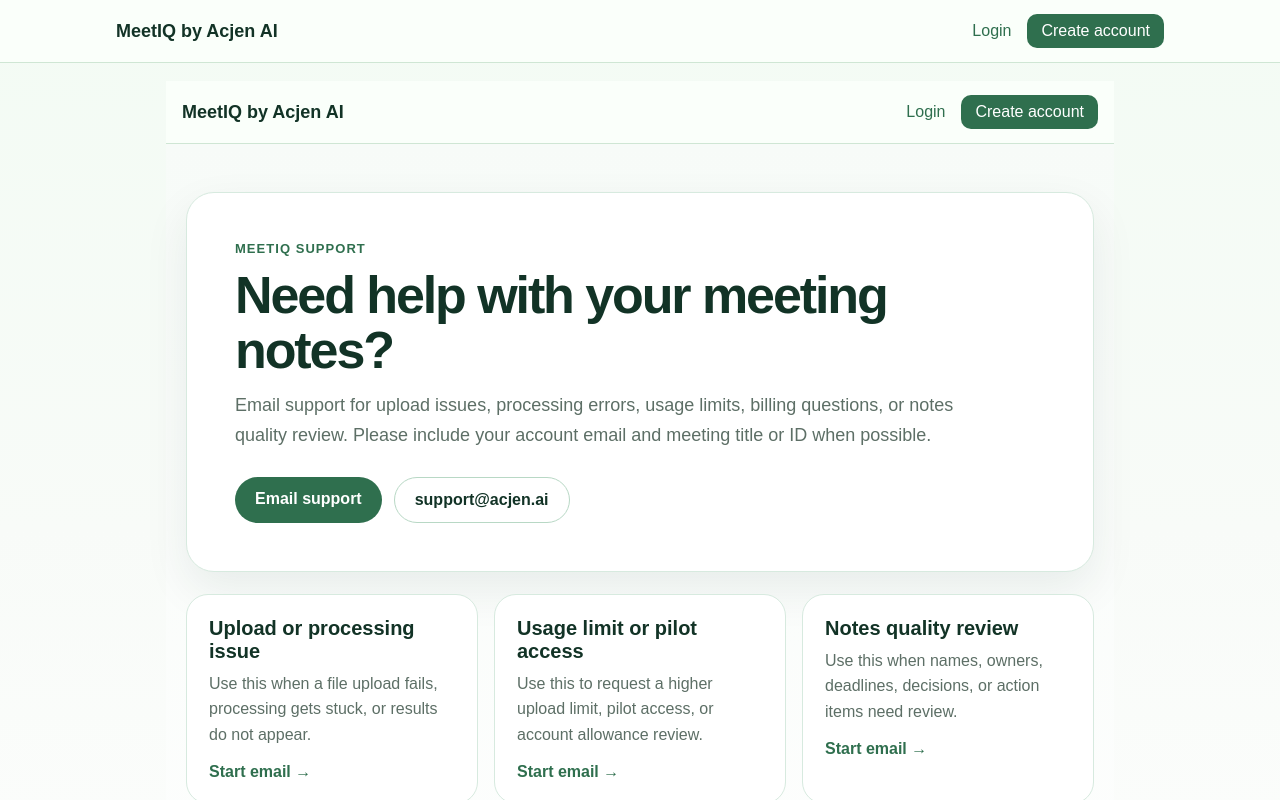
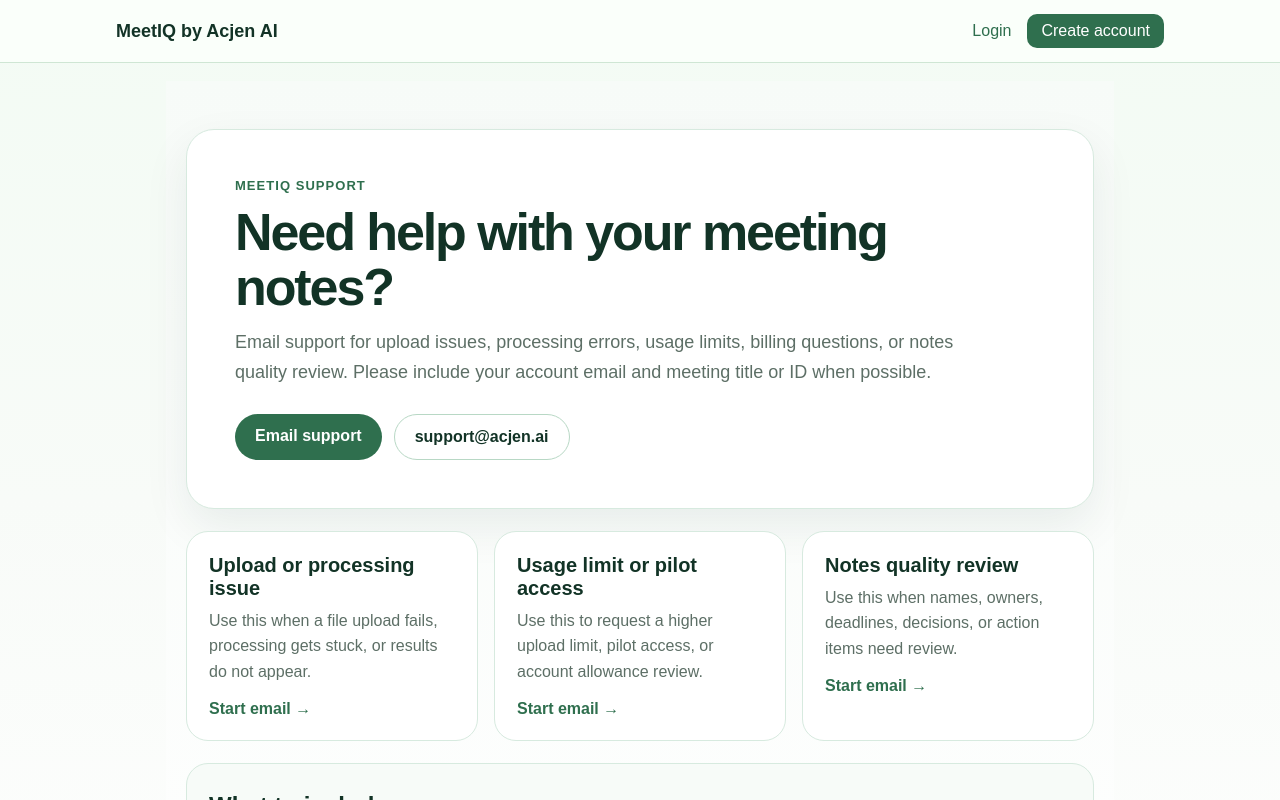
Before and after one commit to drlalitasaharan/meeting-notes-assistant, a Next.js app in the folder frontend/: page /support in a window 1280 px wide. Shown: the top 800 px of the page. Built offline with nearby package versions, Linux system fonts and the light colour scheme; no server answers.

Commit message:
Remove duplicate page headers

```diff
--- a/frontend/app/support/page.tsx
+++ b/frontend/app/support/page.tsx
@@ -1,4 +1,3 @@
-import Header from "../../components/Header";
 
 const SUPPORT_EMAIL = process.env.NEXT_PUBLIC_SUPPORT_EMAIL ?? "support@acjen.ai";
 
@@ -89,7 +88,6 @@
 
   return (
     <>
-      <Header />
 
       <main
         style={{
--- a/frontend/app/usage/page.tsx
+++ b/frontend/app/usage/page.tsx
@@ -3,7 +3,6 @@
 import Link from "next/link";
 import { useEffect, useState } from "react";
 
-import Header from "../../components/Header";
 import UsageSummaryCard from "../../components/UsageSummaryCard";
 import { getCurrentUser, getUsageSummary } from "../../lib/api";
 import type { UsageSummary } from "../../lib/types";
@@ -50,7 +49,6 @@
 
   return (
     <>
-      <Header />
 
       <main
         style={{
```
